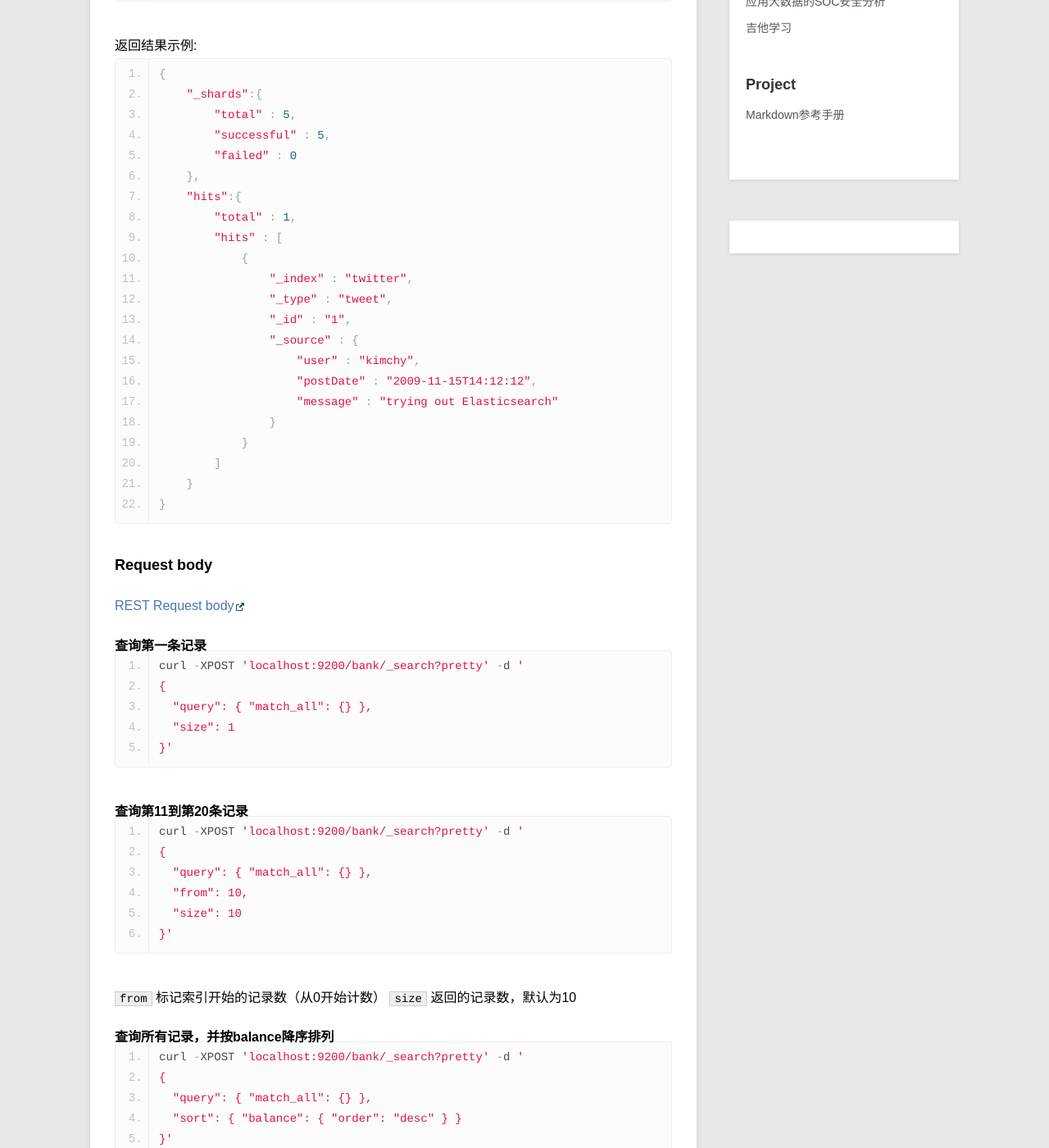
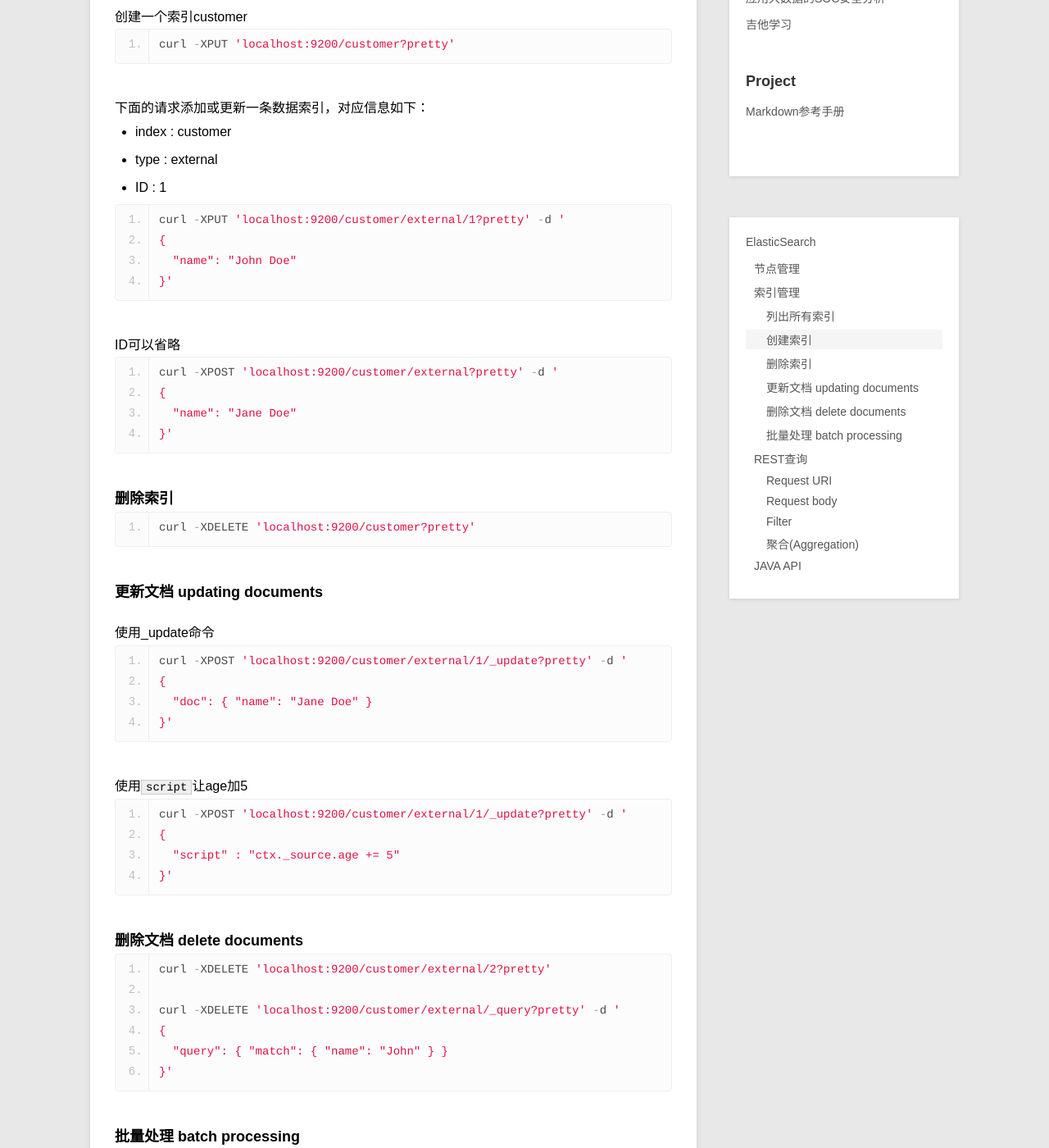
Before and after one commit to moreorless/moreorless.github.io, a Jekyll site: the page built from _posts/blog/2014-11-03-elasticsearch_usage.md, in a window 1280 px wide and 1400 px high, scrolled down 853 px. Shown: the whole window at 82% size. Built offline with Jekyll 4.4.1, drawn with Linux system fonts in a browser that asks for light colours; Markdown is read by kramdown in place of the engine named in the settings; some of the changed text lies outside the part shown.

Commit message:
continue es

````diff
--- a/_posts/blog/2014-11-03-elasticsearch_usage.md
+++ b/_posts/blog/2014-11-03-elasticsearch_usage.md
@@ -1,15 +1,132 @@
 ---
 layout: post
-title: ElasticSearch查询api
+title: ElasticSearch
 description:
 category: blog
 ---
+
+## 节点管理
+查看所有节点
+
+```
+curl 'localhost:9200/_cat/nodes?v'
+```
+
+查看节点健康状况
+
+```
+curl 'localhost:9200/_cat/health?v'
+```
+
+## 索引管理
+### 列出所有索引
+
+```
+curl 'localhost:9200/_cat/indices?v'
+```
+
+### 创建索引
+
+索引的访问模式
+
+```
+curl -<REST Verb> <Node>:<Port>/<Index>/<Type>/<ID>
+```
+
+创建一个索引customer
+
+```
+curl -XPUT 'localhost:9200/customer?pretty'
+```
+
+
+下面的请求添加或更新一条数据索引，对应信息如下：
+
+* index : customer
+* type  : external
+* ID    : 1
+
+```
+curl -XPUT 'localhost:9200/customer/external/1?pretty' -d '
+{
+  "name": "John Doe"
+}'
+```
+
+ID可以省略
+
+```
+curl -XPOST 'localhost:9200/customer/external?pretty' -d '
+{
+  "name": "Jane Doe"
+}'
+```
+
+### 删除索引
+
+```
+curl -XDELETE 'localhost:9200/customer?pretty'
+```
+
+### 更新文档 updating documents
+
+使用_update命令
+
+```
+curl -XPOST 'localhost:9200/customer/external/1/_update?pretty' -d '
+{
+  "doc": { "name": "Jane Doe" }
+}'
+```
+
+使用<code>script</code>让age加5
+
+```
+curl -XPOST 'localhost:9200/customer/external/1/_update?pretty' -d '
+{
+  "script" : "ctx._source.age += 5"
+}'
+```
+
+### 删除文档 delete documents
+
+```
+curl -XDELETE 'localhost:9200/customer/external/2?pretty'
+
+curl -XDELETE 'localhost:9200/customer/external/_query?pretty' -d '
+{
+  "query": { "match": { "name": "John" } }
+}'
+```
+
+### 批量处理 batch processing
+
+先后索引ID=1，ID=2的两个文档
+
+```
+curl -XPOST 'localhost:9200/customer/external/_bulk?pretty' -d '
+{"index":{"_id":"1"}}
+{"name": "John Doe" }
+{"index":{"_id":"2"}}
+{"name": "Jane Doe" }
+'
+```
+
+先更细ID=1的记录，再删除ID=2的记录
+
+```
+curl -XPOST 'localhost:9200/customer/external/_bulk?pretty' -d '
+{"update":{"_id":"1"}}
+{"doc": { "name": "John Doe becomes Jane Doe" } }
+{"delete":{"_id":"2"}}
+'
+```
+
 
 ## REST查询
 http://www.elasticsearch.org/guide/en/elasticsearch/reference/current/_the_search_api.html
 
 ### Request URI
-
 [REST Request URI](http://www.elasticsearch.org/guide/en/elasticsearch/reference/current/search-uri-request.html)
 
 在url中包含请求参数，类似http的GET请求
@@ -62,11 +179,9 @@ curl -XPOST 'localhost:9200/bank/_search?pretty' -d '
 ```
 
 ### Request body
-
 [REST Request body](http://www.elasticsearch.org/guide/en/elasticsearch/reference/current/search-request-body.html)
 
 #### 查询第一条记录
-
 ```
 curl -XPOST 'localhost:9200/bank/_search?pretty' -d '
 {
@@ -76,7 +191,6 @@ curl -XPOST 'localhost:9200/bank/_search?pretty' -d '
 ```
 
 #### 查询第11到第20条记录
-
 ```
 curl -XPOST 'localhost:9200/bank/_search?pretty' -d '
 {
@@ -113,7 +227,6 @@ curl -XPOST 'localhost:9200/bank/_search?pretty' -d '
 ```
 
 #### match query
-
 查询account_number等于20的记录
 
 ```
@@ -202,6 +315,81 @@ curl -XPOST 'localhost:9200/bank/_search?pretty' -d '
 }'
 ```
 
+### Filter
+执行filter查询时，不需要计算文档的关联分数。(The score is a numeric value that is a relative measure of how well the document matches the search query that we specified. )
+
+所以
+
+```
+curl -XPOST 'localhost:9200/bank/_search?pretty' -d '
+{
+  "query": {
+    "filtered": {
+      "query": { "match_all": {} },
+      "filter": {
+        "range": {
+          "balance": {
+            "gte": 20000,
+            "lte": 30000
+          }
+        }
+      }
+    }
+  }
+}'
+```
+
+### 聚合(Aggregation)
+对应于SQL的Group by和聚合函数。
+
+```
+curl -XPOST 'localhost:9200/bank/_search?pretty' -d '
+{
+  "size": 0,
+  "aggs": {
+    "group_by_state": {
+      "terms": {
+        "field": "state"
+      }
+    }
+  }
+}'
+```
+
+相当于
+
+```
+SELECT COUNT(*) from bank GROUP BY state ORDER BY COUNT(*) DESC
+```
+
+Note that we set size=0 to not show search hits because we only want to see the aggregation results in the response.
+
+先按赵state字段做group by，然后对合并结果的balance字段取平均值，结果按照平均值降序输出。
+
+```
+curl -XPOST 'localhost:9200/bank/_search?pretty' -d '
+{
+  "size": 0,
+  "aggs": {
+    "group_by_state": {
+      "terms": {
+        "field": "state",
+        "order": {
+          "average_balance": "desc"
+        }
+      },
+      "aggs": {
+        "average_balance": {
+          "avg": {
+            "field": "balance"
+          }
+        }
+      }
+    }
+  }
+}'
+```
+
 **需要注意的是，从elasticsearch完成一次查询后，elasticsearch不会在服务端保存任何资源或者游标。
 这是与传统关系型数据库很不同的一点。**
 
````
